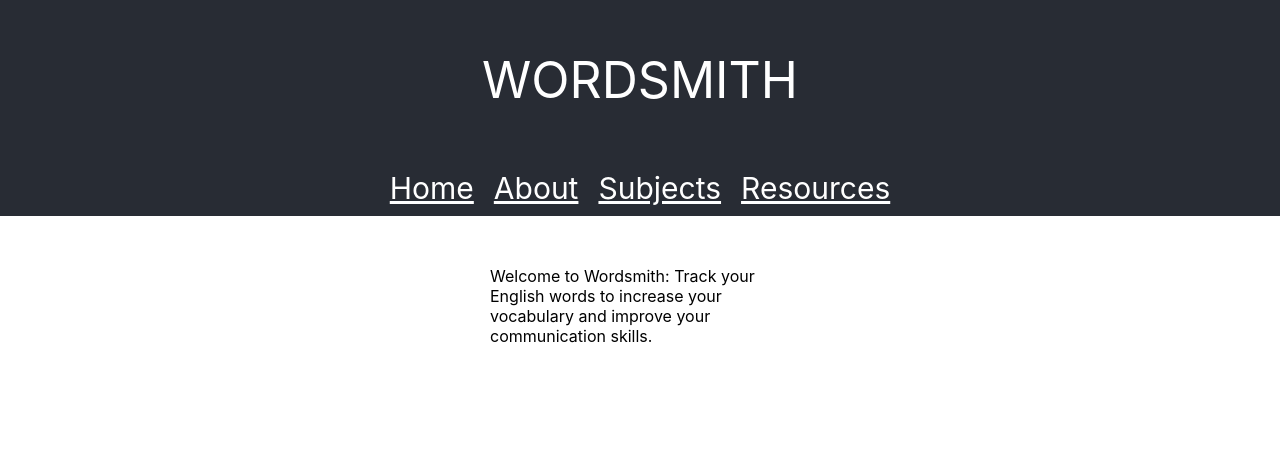
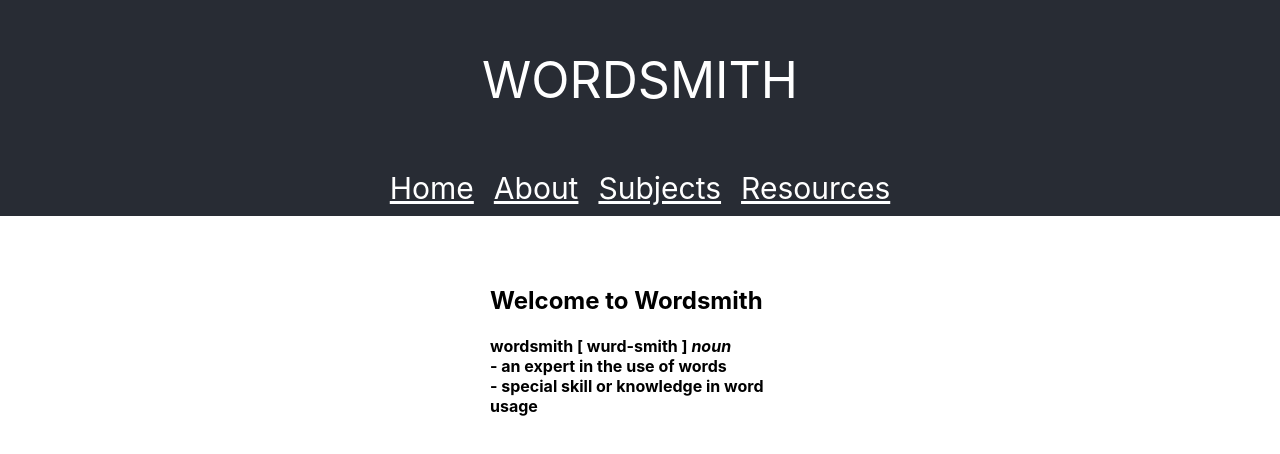
Before and after one commit to devWRM/frontend-wordsmith, a React (Create React App) app: page / in a window 1280 px wide. Shown: the top 454 px of the page. Built offline with nearby package versions, Linux system fonts and the light colour scheme; no server answers.

Commit message:
edited text with definition of wordsmith

```diff
--- a/src/components/Home.js
+++ b/src/components/Home.js
@@ -3,7 +3,15 @@ import React from 'react'
 function Home() {
     return (
         <div className="container">
-            Welcome to Wordsmith: Track your English words to increase your vocabulary and improve your communication skills.
+            <h2>Welcome to Wordsmith</h2>
+            <h4>wordsmith [ wurd-smith ] <i>noun</i>
+                <br></br>- an expert in the use of words
+                <br></br>- special skill or knowledge in word usage
+                {/* <br></br>- a collector of words
+                <br></br>- skilled in the use of words
+                <br></br>- an authority in word usage */}
+
+            </h4>
         </div>
     )
 }
```
